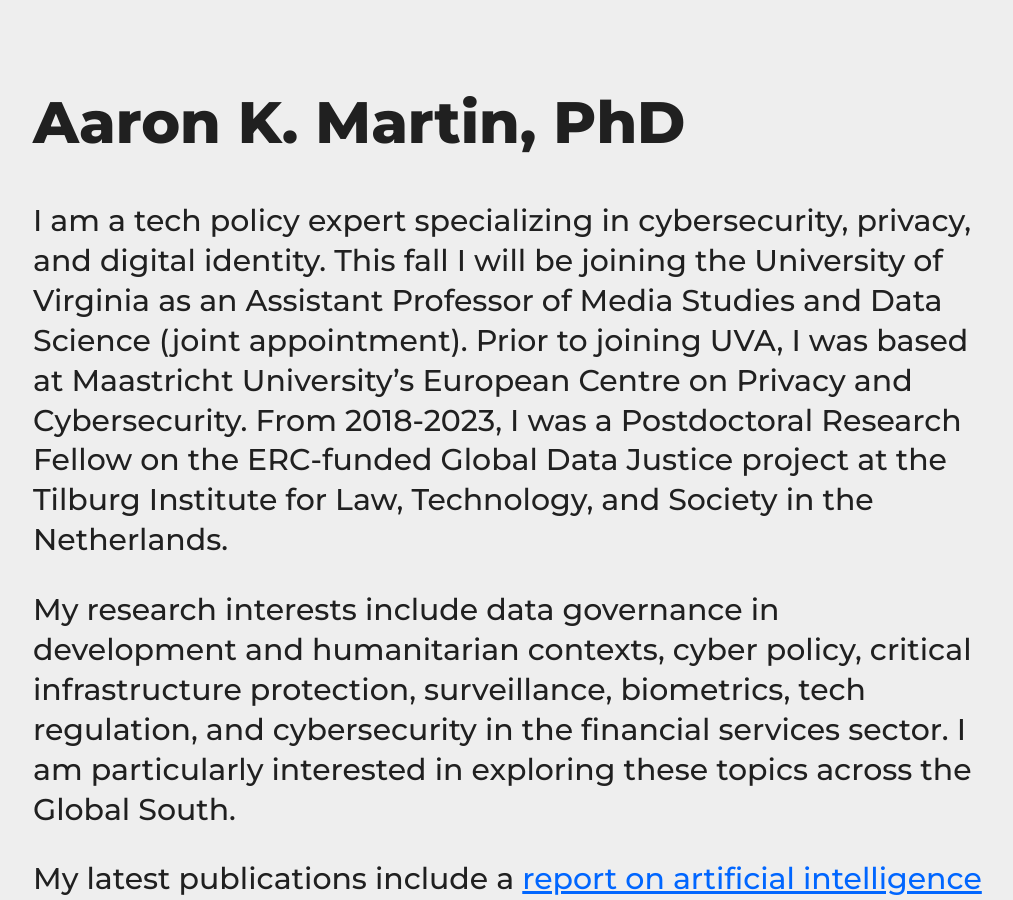
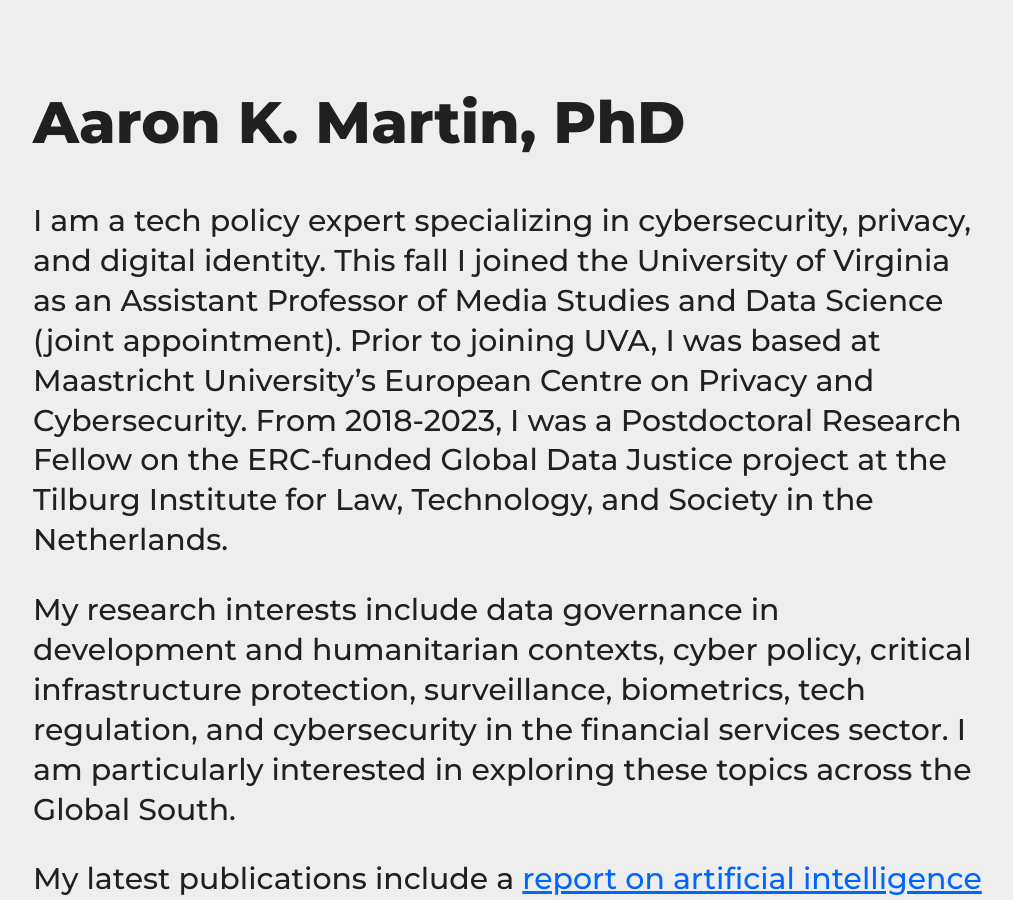
Before and after one commit to haroonalrasheed/641a, a Jekyll site: the page built from index.md, in a window 1280 px wide and 900 px high. Shown: the whole window, without its empty margins (131-1144 px from the left). Built offline with Jekyll 4.4.1, drawn with Linux system fonts in a browser that asks for light colours.

Commit message:
Update index.md

```diff
--- a/index.md
+++ b/index.md
@@ -2,7 +2,7 @@
 layout: default
 title: Aaron K. Martin, PhD
 ---
-I am a tech policy expert specializing in cybersecurity, privacy, and digital identity. This fall I will be joining the University of Virginia as an Assistant Professor of Media Studies and Data Science (joint appointment). Prior to joining UVA, I was based at Maastricht University's European Centre on Privacy and Cybersecurity. From 2018-2023, I was a Postdoctoral Research Fellow on the ERC-funded Global Data Justice project at the Tilburg Institute for Law, Technology, and Society in the Netherlands.
+I am a tech policy expert specializing in cybersecurity, privacy, and digital identity. This fall I joined the University of Virginia as an Assistant Professor of Media Studies and Data Science (joint appointment). Prior to joining UVA, I was based at Maastricht University's European Centre on Privacy and Cybersecurity. From 2018-2023, I was a Postdoctoral Research Fellow on the ERC-funded Global Data Justice project at the Tilburg Institute for Law, Technology, and Society in the Netherlands.
 
 My research interests include data governance in development and humanitarian contexts, cyber policy, critical infrastructure protection, surveillance, biometrics, tech regulation, and cybersecurity in the financial services sector. I am particularly interested in exploring these topics across the Global South.
 
```
